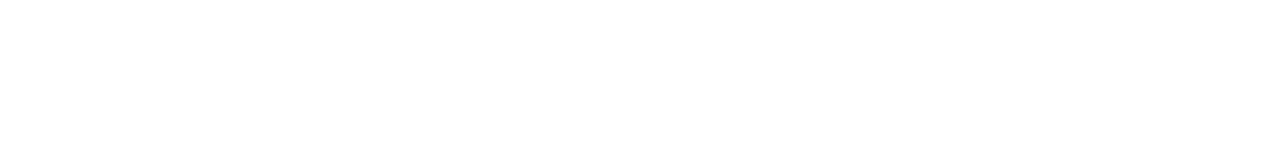
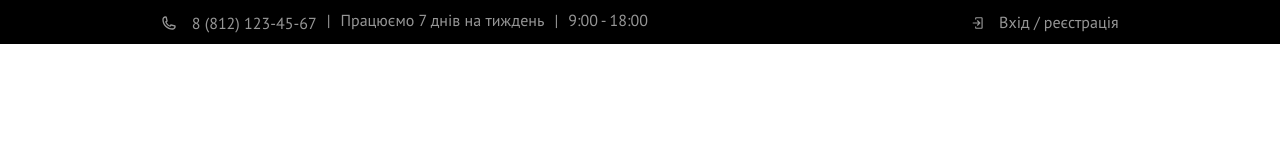
Before and after one commit to Zhemchuzhnykov/avada-media-test-task, a website: page index.html in a window 1280 px wide. Drawn offline with nearby package versions, Linux system fonts and the light colour scheme.

Commit message:
Finished the header top.

```diff
--- a/index.html
+++ b/index.html
@@ -4,10 +4,55 @@
     <meta charset="UTF-8" />
     <meta name="viewport" content="width=device-width, initial-scale=1.0" />
     <title>Watches retailer's landing page</title>
+    <link
+      rel="stylesheet"
+      href="https://cdnjs.cloudflare.com/ajax/libs/normalize/8.0.1/normalize.min.css"
+    />
+    <link rel="preconnect" href="https://fonts.googleapis.com" />
+    <link rel="preconnect" href="https://fonts.gstatic.com" crossorigin />
+    <link
+      href="https://fonts.googleapis.com/css2?family=PT+Sans&display=swap"
+      rel="stylesheet"
+    />
     <link href="./src/main.css" rel="stylesheet" />
   </head>
   <body class="p-8">
-    <div id="root"></div>
+    <!-- Header -->
+    <header class="header">
+      <!-- Header top line -->
+      <div class="header-top">
+        <div class="header-top__section header-top__section_shop-info">
+          <div class="header-top__section-item">
+            <img
+              class="header-top__section-item_icon"
+              src="public/icons/eva_phone-outline.svg"
+              alt="Telephone icon"
+            />
+            <span class="header-top__section-item_text">8 (812) 123-45-67</span>
+          </div>
+          <span class="header-top__section-item">|</span>
+          <div class="header-top__section-item">
+            <span class="header-top__section-item_text"
+              >Працюємо 7 днів на тиждень</span
+            >
+          </div>
+          <span class="header-top__section-item">|</span>
+          <div class="header-top__section-item">
+            <span class="header-top__section-item_text">9:00 - 18:00</span>
+          </div>
+        </div>
+        <div class="header-top__section header-top__section_sign-in">
+          <div class="header-top__section-item">
+            <img
+              class="header-top__section-item_icon"
+              src="public/icons/ic_sharp-log-in.svg"
+              alt="Door icon"
+            />
+            <span class="header-top__section-item_text">Вхід / реєстрація</span>
+          </div>
+        </div>
+      </div>
+    </header>
     <script type="module" src="/src/main.js"></script>
   </body>
 </html>
--- /dev/null
+++ b/src/styles/components/header/header-top.scss
@@ -0,0 +1,32 @@
+.header-top {
+  height: 44px;
+  background-color: #000000;
+  display: flex;
+  justify-content: space-around;
+  align-items: center;
+
+  &__section {
+    display: flex;
+
+    &_shop-info {
+      @media (max-width: 767px) {
+        display: none;
+      }
+    }
+
+    &-item {
+      font-weight: 400;
+      size: 12px;
+      line-height: 15.53px;
+      color: #969696;
+      margin-right: 10px;
+      position: relative;
+
+      &_icon {
+        margin: 0px 10px;
+        position: relative;
+        top: 2px;
+      }
+    }
+  }
+}
--- /dev/null
+++ b/src/styles/components/header/header.scss
@@ -0,0 +1 @@
+@import "./header-top.scss";
--- a/src/styles/main.scss
+++ b/src/styles/main.scss
@@ -0,0 +1,5 @@
+@import "./components/header/header.scss";
+
+body {
+  font-family: "PT Sans", sans-serif;
+}
```
Also changed, not shown: public/icons/eva_phone-outline.svg (added), public/icons/ic_sharp-log-in.svg (added), src/main.css, 1 other file.
